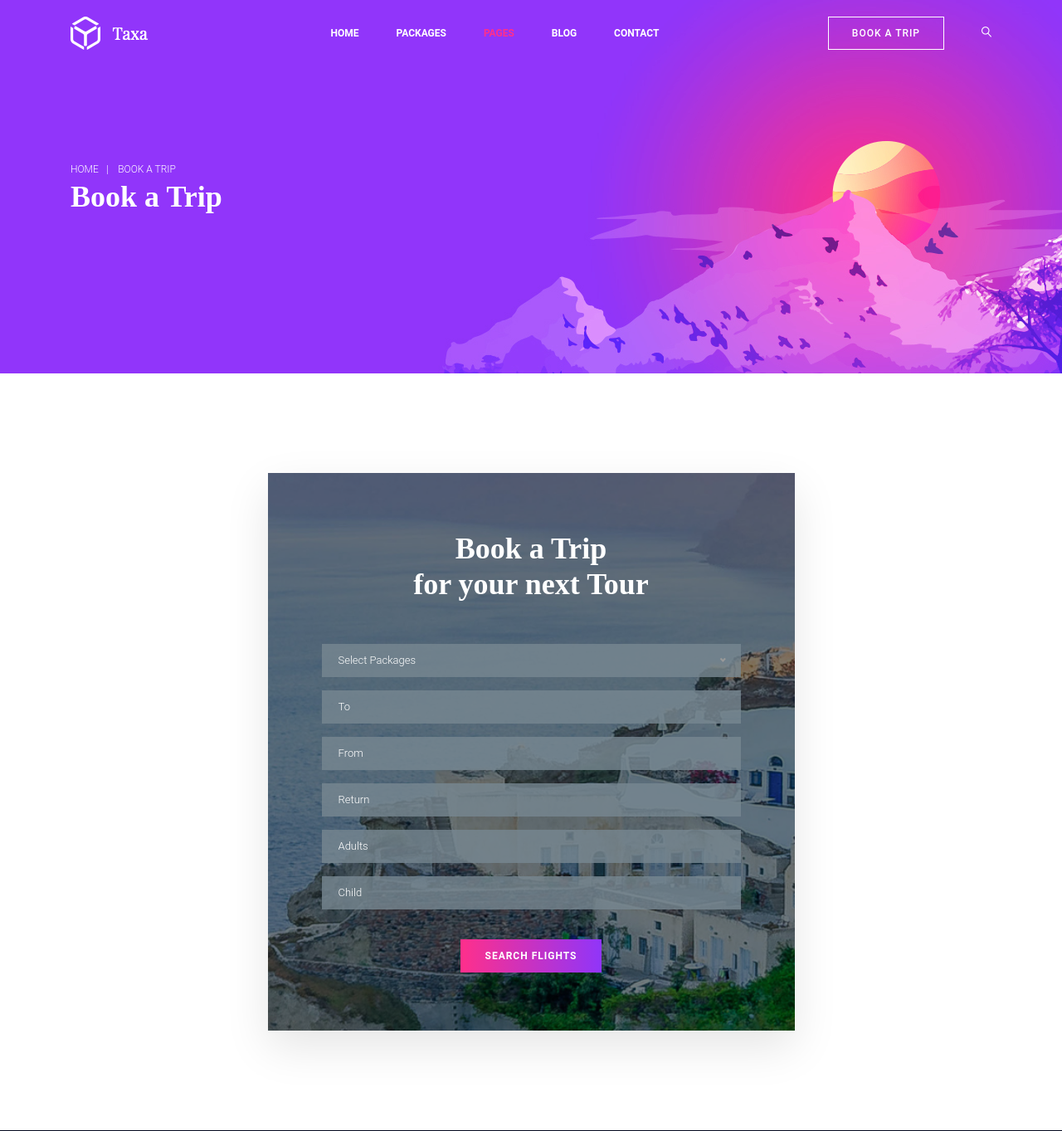
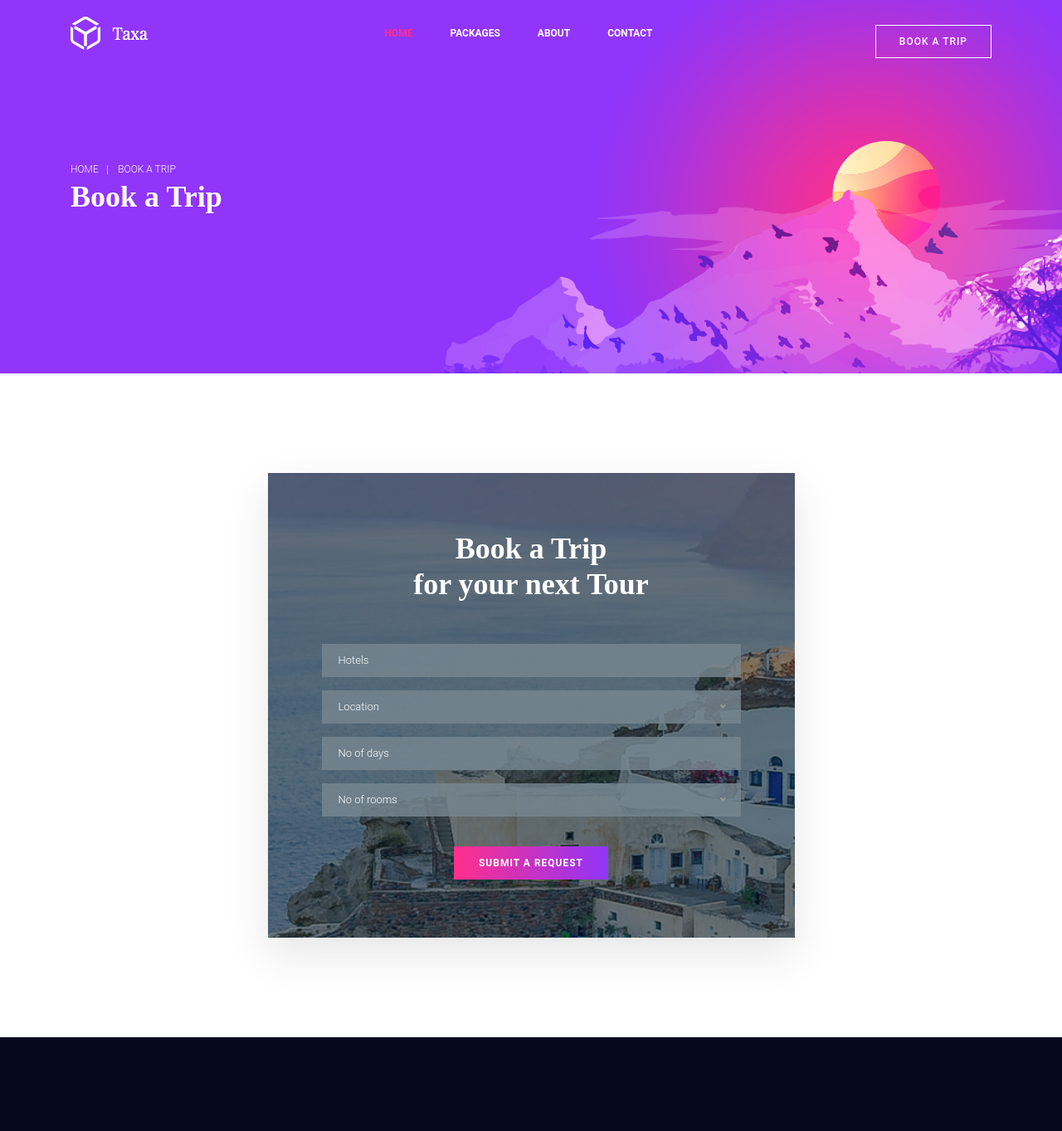
Before and after one commit to code-nuts/itagency-webpage, a PHP site: page /book-trip.html in a window 1280 px wide. Shown: the top 1363 px of the page at 83% size. Run offline with PHP 8.4, Linux system fonts and the light colour scheme; some libraries are stand-ins or nearby versions.

Commit message:
Update book trip page

```diff
--- a/book-trip.html
+++ b/book-trip.html
@@ -27,7 +27,7 @@
 			<nav class="navbar navbar-expand-lg navbar-light">
 				<div class="container">
 					<!-- Brand and toggle get grouped for better mobile display -->
-					<a class="navbar-brand logo_h" href="index.html"><img src="img/logo.png" alt=""></a>
+					<a class="navbar-brand logo_h" href="index.html"><img width="94" height="40" src="img/logo.png" alt=""></a>
 					<button class="navbar-toggler" type="button" data-toggle="collapse" data-target="#navbarSupportedContent"
 					 aria-controls="navbarSupportedContent" aria-expanded="false" aria-label="Toggle navigation">
 						<span class="icon-bar"></span>
@@ -37,41 +37,28 @@
 					<!-- Collect the nav links, forms, and other content for toggling -->
 					<div class="collapse navbar-collapse offset" id="navbarSupportedContent">
 						<ul class="nav navbar-nav menu_nav ml-auto">
-							<li class="nav-item"><a class="nav-link" href="index.html">Home</a></li>
-							<li class="nav-item"><a class="nav-link" href="packages.html">Packages</a></li>
-							<li class="nav-item submenu dropdown active">
-								<a href="#" class="nav-link dropdown-toggle" data-toggle="dropdown" role="button" aria-haspopup="true"
-								 aria-expanded="false">Pages</a>
-								<ul class="dropdown-menu">
-									<li class="nav-item"><a class="nav-link" href="about-us.html">About</a></li>
-									<li class="nav-item"><a class="nav-link" href="book-trip.html">Book trip</a></li>
-									<li class="nav-item"><a class="nav-link" href="elements.html">Elements</a></li>
-								</ul>
-							</li>
-							<li class="nav-item submenu dropdown">
-								<a href="#" class="nav-link dropdown-toggle" data-toggle="dropdown" role="button" aria-haspopup="true"
-								 aria-expanded="false">Blog</a>
-								<ul class="dropdown-menu">
-									<li class="nav-item"><a class="nav-link" href="blog.html">Blog</a></li>
-									<li class="nav-item"><a class="nav-link" href="single-blog.html">Blog Details</a></li>
-								</ul>
-							</li>
+							<li class="nav-item active"><a class="nav-link" href="index.html">Home</a></li>
+							<li class="nav-item"><a class="nav-link" href="#packages">Packages</a></li>
+                            <li class="nav-item"><a class="nav-link" href="about-us.html">About</a></li>
 							<li class="nav-item"><a class="nav-link" href="contact.html">Contact</a></li>
 						</ul>
 						<ul class="nav navbar-nav ml-auto">
 							<li class="nav-item">
-								<a href="#" class="primary-btn">Book a trip</a>
+								<a href="index.html#services" class="primary-btn">Book a trip</a>
 							</li>
+<!--
 							<li class="nav-item">
 								<button type="button" class="search nav-link">
 									<i class="lnr lnr-magnifier" id="search"></i>
 								</button>
 							</li>
+-->
 						</ul>
 					</div>
 				</div>
 			</nav>
 
+<!--
 			<div class="search_input" id="search_input_box">
 				<div class="container">
 					<form class="d-flex justify-content-between">
@@ -81,6 +68,7 @@
 					</form>
 				</div>
 			</div>
+-->
 		</div>
 	</header>
 	<!--================ End Header Menu Area =================-->
@@ -111,38 +99,39 @@
 							for your next Tour</h1>
 						<form class="trip-form-area trip-page-form trip-form text-right" id="myForm" action="mail.html" method="post">
 							<div class="form-group col-md-12">
+								<input type="text" class="form-control" id="name" name="name" placeholder="Hotels" onfocus="this.placeholder = ''"
+								 onblur="this.placeholder = 'Hotels'">
+							</div>
+                            <div class="form-group col-md-12">
 								<div class="form-select">
 									<select>
-										<option value="1">Select Packages</option>
-										<option value="1">Package 01</option>
-										<option value="1">Package 02</option>
-										<option value="1">Package 03</option>
-										<option value="1">Package 04</option>
+										<option value="1">Location</option>
+										<option value="1">London A</option>
+										<option value="1">London B</option>
+										<option value="1">London C</option>
+										<option value="1">London D</option>
 									</select>
 								</div>
 							</div>
+
 							<div class="form-group col-md-12">
-								<input type="text" class="form-control" id="name" name="name" placeholder="To" onfocus="this.placeholder = ''"
-								 onblur="this.placeholder = 'To'">
+								<input type="email" class="form-control" id="email" name="email" placeholder="No of days" onfocus="this.placeholder = ''"
+								 onblur="this.placeholder = 'No of days'">
 							</div>
 							<div class="form-group col-md-12">
-								<input type="email" class="form-control" id="email" name="email" placeholder="From" onfocus="this.placeholder = ''"
-								 onblur="this.placeholder = 'From'">
+								<div class="form-select">
+									<select>
+										<option value="none">No of rooms</option>
+										<option value="single">Single</option>
+										<option value="twin">Twin</option>
+										<option value="double">Double</option>
+
+									</select>
+								</div>
 							</div>
-							<div class="form-group col-md-12">
-								<input type="text" class="form-control" id="subject" name="subject" placeholder="Return" onfocus="this.placeholder = ''"
-								 onblur="this.placeholder = 'Return'">
-							</div>
-							<div class="form-group col-md-12">
-								<input type="text" class="form-control" id="subject" name="subject" placeholder="Adults" onfocus="this.placeholder = ''"
-								 onblur="this.placeholder = 'Adults'">
-							</div>
-							<div class="form-group col-md-12">
-								<input type="text" class="form-control" id="subject" name="subject" placeholder="Child" onfocus="this.placeholder = ''"
-								 onblur="this.placeholder = 'Child'">
-							</div>
+
 							<div class="col-lg-12 text-center">
-								<button class="primary-btn text-uppercase">Search Flights</button>
+								<button class="primary-btn text-uppercase">Submit a Request</button>
 							</div>
 						</form>
 					</div>
--- a/css/custom.css
+++ b/css/custom.css
@@ -2,3 +2,6 @@
     height: 205px;
     width: 308px;
 }
+.tp-widget-footer{
+    display: none !important;
+}
--- a/index.html
+++ b/index.html
@@ -105,7 +105,7 @@
 					<a href="#services" class="primary-btn">Book a Trip</a>
 				</div>
 				<div class="offset-lg-1 col-lg-6">
-					<img class="img-fluid" src="img/cta-img.png" alt="">
+					<div class="tp-widget" id="tp-widget"></div>
 				</div>
 			</div>
 		</div>
@@ -290,13 +290,11 @@
 							<p><span class="fa fa-location-arrow"></span> Westminister Park Plaza</p>
 						</div>
 						<h4>London 5 star</h4>
-<!--
 						<p>
 							Check out our exclusive rates.
 						</p>
 						<a href="#" class="primary-btn">Learn More</a>
--->
-                        <div class="tp-widget" id="tp-widget"></div>
+
 					</div>
 				</div>
 				<div class="col-lg-4 col-md-6">
```
